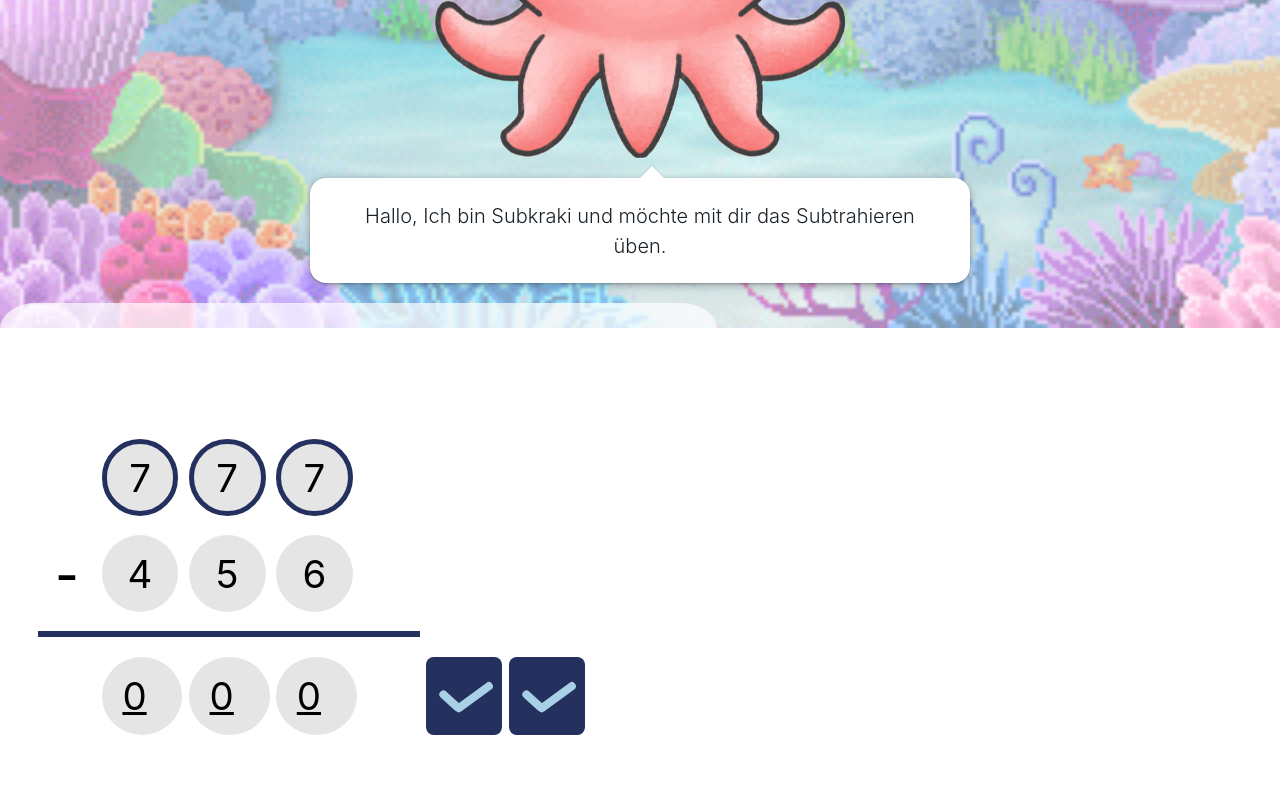
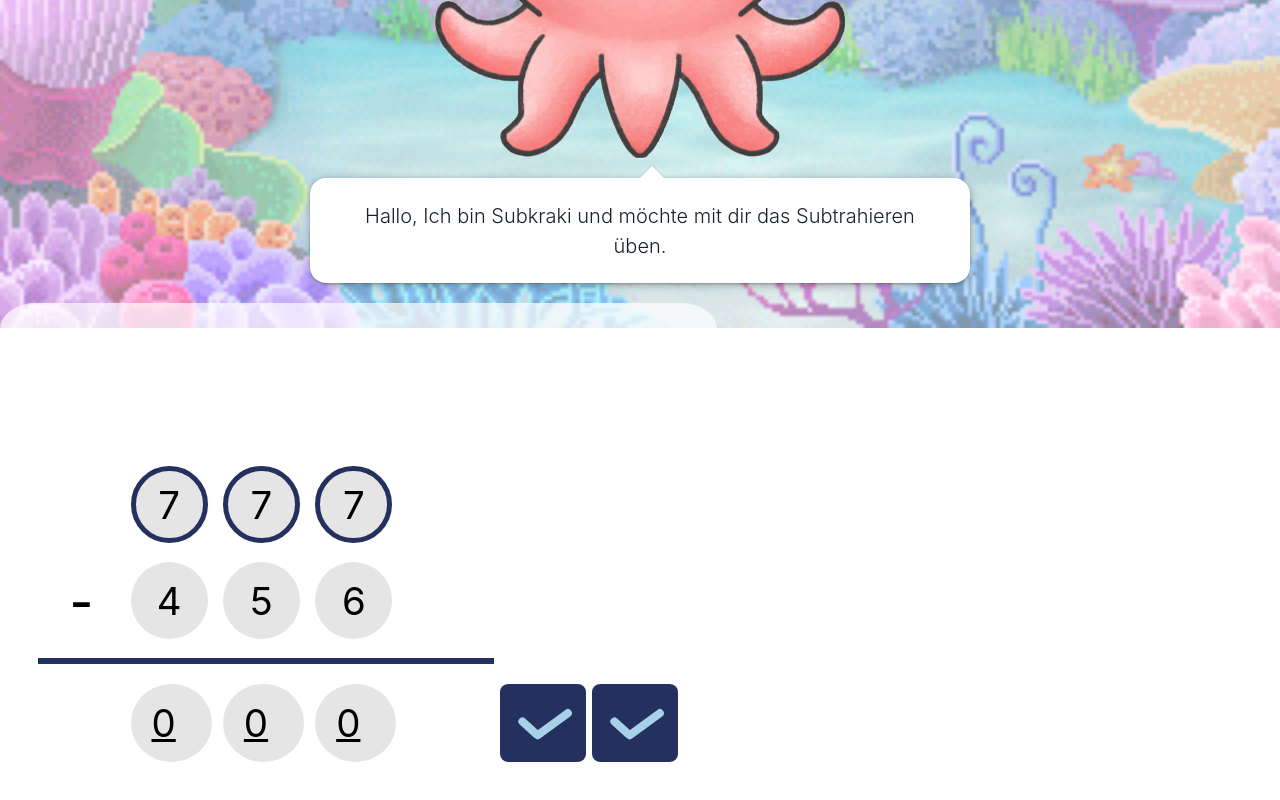
Before and after one commit to egiacomazzi/Subkraki_Web_App, a React (Create React App) app: page / in a window 1280 px wide. Shown: the part 472-1272 px from the top of the page. Built offline with nearby package versions, Linux system fonts and the light colour scheme.

Commit message:
Fix UI after lifting up the state of being crossed out for ClickableNumber.

```diff
--- a/src/CSS/ClickableNumber.css
+++ b/src/CSS/ClickableNumber.css
@@ -1,6 +1,5 @@
 .clickableNumber {
   border: 0.4vw solid var(--primary-lila);
-  position: relative;
 }
 
 .X {
--- a/src/CSS/SubtractionPanel.css
+++ b/src/CSS/SubtractionPanel.css
@@ -14,7 +14,7 @@
   grid-column-gap: 0.5vw;
   grid-row-gap: 1.5vw;
   grid-template-areas:
-    '. correction1 correction2 correction3 . . .'
+    '. correction0 correction1 correction2 . . .'
     '. subtrahendA subtrahendB subtrahendC . . .'
     'minus minuendA minuendB minuendC . . .'
     'line line line line line . .'
@@ -52,13 +52,19 @@ button {
 
 .subtrahend0 {
   grid-area: subtrahendA;
+  width: 6vw;
+  height: 6vw;
 }
 
 .subtrahend1 {
   grid-area: subtrahendB;
+  width: 6vw;
+  height: 6vw;
 }
 .subtrahend2 {
   grid-area: subtrahendC;
+  width: 6vw;
+  height: 6vw;
 }
 .minuend0 {
   grid-area: minuendA;
--- a/src/SubtractionPanel/ClickableNumber.js
+++ b/src/SubtractionPanel/ClickableNumber.js
@@ -11,7 +11,7 @@ class ClickableNumber extends React.Component  {
         let className = "clickableNumber roundNumber ";
         let x;
         if(this.props.crossedOut){
-            x = <div onClick={(event) => this.onClick(event)} className="X">X</div>;
+            x = <div onClick={this.props.onClickHandler} className="X">X</div>;
         }
         return(
             <div className={this.props.className}>
--- a/src/SubtractionPanel/SubtractionPanel.js
+++ b/src/SubtractionPanel/SubtractionPanel.js
@@ -52,6 +52,53 @@ class SubtractionPanel extends React.Component  {
         }
     }
 
+
+    renderCorrections(){
+        const corrections_display = [];
+        for(let j = 0; j < this.props.digits; j++){
+            const corr_className = "correction" + j;
+            let display = "hidden";
+            if(this.state.corrections_crossedOut[j]){
+                display = "visible";
+            }
+            corrections_display.push(
+                <CorrectionNumber
+                    key={corr_className}
+                    className={corr_className}
+                    visibility={display}/>
+            )
+        }
+        return corrections_display;
+    }
+
+
+    renderSubtrahend(){
+        var subtrahend_digits = [];
+        const subtrahend_display = [];
+        for(let i = 0; i < this.props.digits; i++){
+            const sub_className = "subtrahend" + i;
+            subtrahend_digits.push(this.props.subtrahend.slice(i, i+1));
+            subtrahend_display.push(
+                <ClickableNumber
+                    key={sub_className}
+                    className={sub_className}
+                    number={subtrahend_digits[i]}
+                    crossedOut={this.state.corrections_crossedOut[i]}
+                    onClickHandler={(event) => this.subtrahend_onClick(event,i)}/>
+            )
+        }
+        return subtrahend_display;
+    }
+
+    subtrahend_onClick(event, i){
+        event.preventDefault();
+        let new_corrections_crossedOut = this.state.corrections_crossedOut.slice();
+        new_corrections_crossedOut[i] = !new_corrections_crossedOut[i];
+        this.setState({
+            corrections_crossedOut: new_corrections_crossedOut,
+        });
+    }
+
     renderMinuend(){
         var minuend_digits = [];
         const minuend_display = [];
@@ -68,36 +115,6 @@ class SubtractionPanel extends React.Component  {
         return minuend_display;
     }
 
-    subtrahend_onClick(event, i){
-        event.preventDefault();
-        let new_corrections_crossedOut = this.state.corrections_crossedOut.slice();
-        console.log(new_corrections_crossedOut);
-        new_corrections_crossedOut[i] = !new_corrections_crossedOut[i];
-        console.log(new_corrections_crossedOut);
-        this.setState({
-            corrections_crossedOut: new_corrections_crossedOut,
-        });
-        console.log(this.state.corrections_crossedOut);
-    }
-
-    renderSubtrahend(){
-        var subtrahend_digits = [];
-        const subtrahend_display = [];
-        for(var i = 0; i < this.props.digits; i++){
-            const sub_className = "subtrahend" + i;
-            subtrahend_digits.push(this.props.subtrahend.slice(i, i+1));
-            subtrahend_display.push(
-                <ClickableNumber
-                    key={sub_className}
-                    className={sub_className}
-                    number={subtrahend_digits[i]}
-                    crossedOut={this.state.corrections_crossedOut[i]}
-                    onClickHandler={(event) => this.subtrahend_onClick(event,i)}/>
-            )
-        }
-        return subtrahend_display;
-    }
-
     renderResult(){
         const result_display = [];
         for(var j = 0; j < this.props.digits; j++){
@@ -110,24 +127,6 @@ class SubtractionPanel extends React.Component  {
             )
         }
         return result_display;
-    }
-
-    renderCorrections(){
-        const corrections_display = [];
-        for(var j = 0; j < this.props.digits; j++){
-            const corr_className = "correction" + j;
-            let display = "hidden";
-            if(this.state.corrections_crossedOut[j]){
-                display = "visible";
-            }
-            corrections_display.push(
-                <CorrectionNumber
-                    key={corr_className}
-                    className={corr_className}
-                    visibility={display}/>
-            )
-        }
-        return corrections_display;
     }
 
     render(){
```
